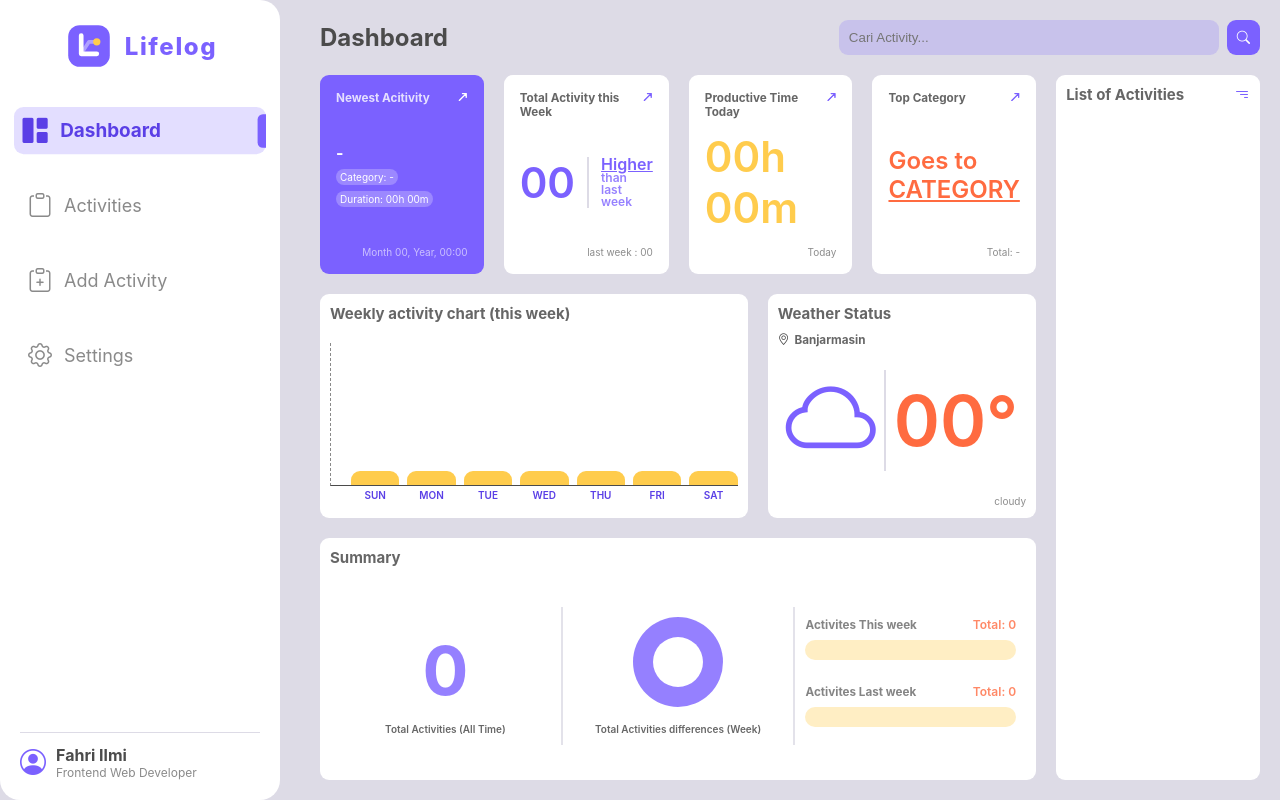
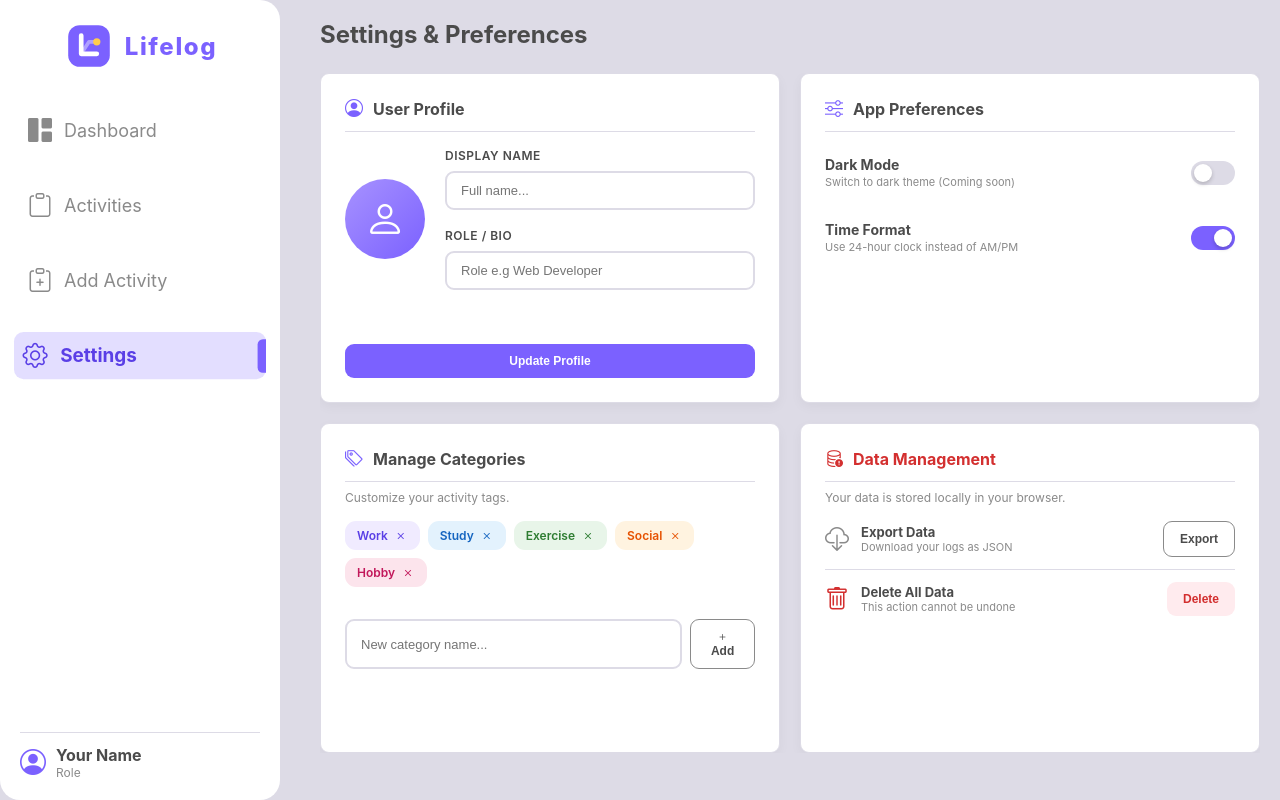
Before and after one commit to fahri238/Lifelog, a website built with Vite: page index.html in a window 1280 px wide. Built offline with nearby package versions, Linux system fonts and the light colour scheme.

Commit message:
Refactor: create default value if there no data inputed

```diff
--- a/index.html
+++ b/index.html
@@ -29,7 +29,7 @@
       </div>
       <ul class="menus">
         <li>
-          <a href="#dashboard" class="menu menu__focus">
+          <a href="#dashboard" class="menu">
             <!-- <i class="bi bi-grid-1x2 menu__icon"></i> -->
             <i class="bi bi-grid-1x2-fill menu__icon menu__icon--active"></i>
             Dashboard</a
@@ -50,7 +50,7 @@
           >
         </li>
         <li>
-          <a href="#settings" class="menu">
+          <a href="#settings" class="menu menu__focus">
             <i class="bi bi-gear menu__icon"></i>
             <!-- <i class="bi bi-gear-fill menu__icon"></i> -->
             Settings</a
@@ -60,14 +60,14 @@
       <div class="profile">
         <i class="bi bi-person-circle"></i>
         <div class="bio">
-          <h3>Fahri Ilmi</h3>
-          <span>Frontend Web Developer</span>
+          <h3 class="user-name-bio">Your Name</h3>
+          <span class="role-bio">Role</span>
         </div>
       </div>
     </aside>
 
     <!-- content -->
-    <section id="dashboard" class="section-dashboard section-container">
+    <section id="dashboard" class="section-dashboard section-container hidden">
       <div class="section__header">
         <h2 class="title">Dashboard</h2>
 
@@ -561,7 +561,7 @@
       </div>
     </section>
 
-    <section id="settings" class="section-settings section-container hidden">
+    <section id="settings" class="section-settings section-container">
       <div class="section__header">
         <h2 class="title">Settings & Preferences</h2>
       </div>
@@ -580,7 +580,7 @@
               <input
                 type="text"
                 id="user-name"
-                value="Fahri Ilmi"
+                placeholder="Full name..."
                 class="setting-input"
               />
 
@@ -588,7 +588,7 @@
               <input
                 type="text"
                 id="user-role"
-                value="Frontend Web Developer"
+                placeholder="Role e.g Web Developer"
                 class="setting-input"
               />
             </div>
```
